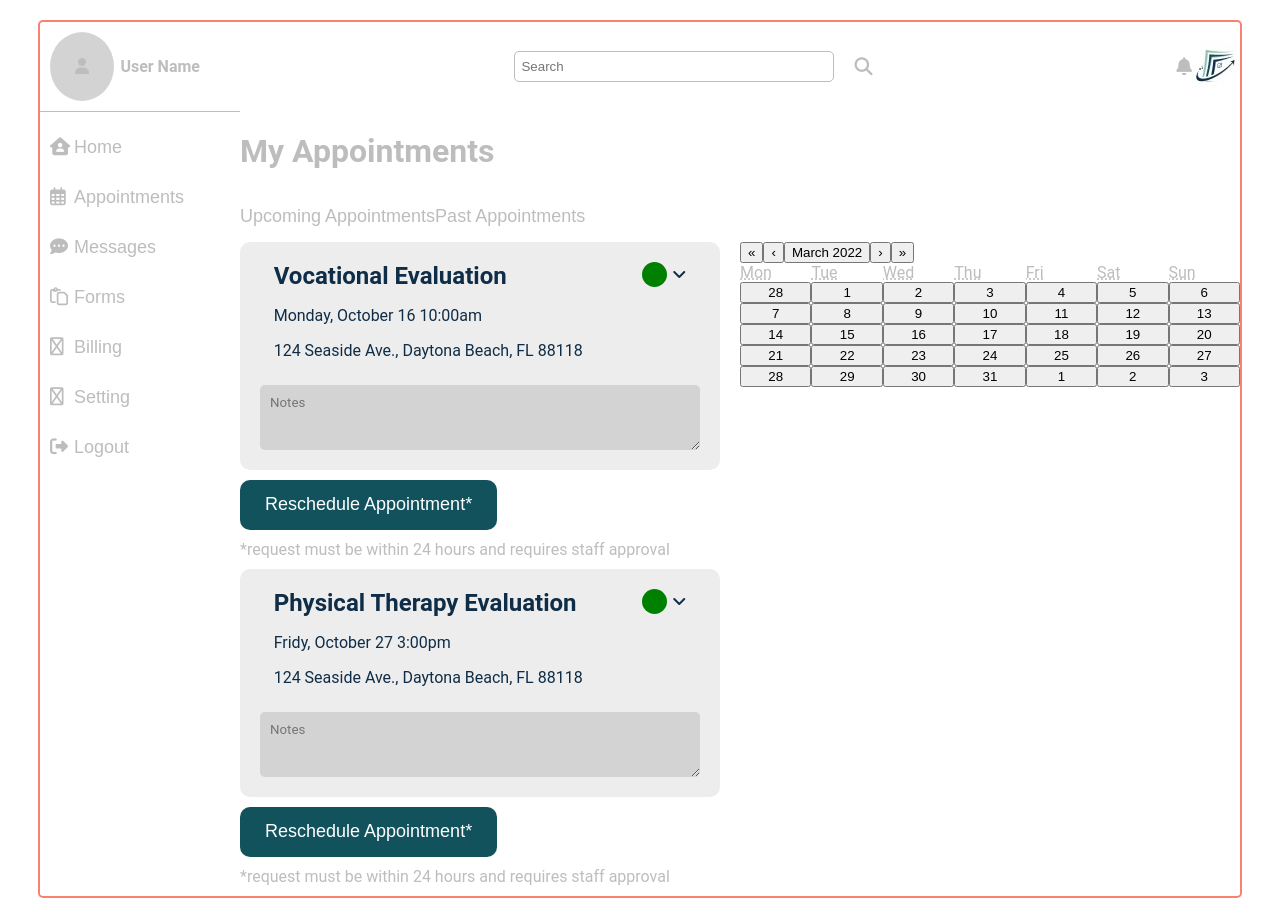
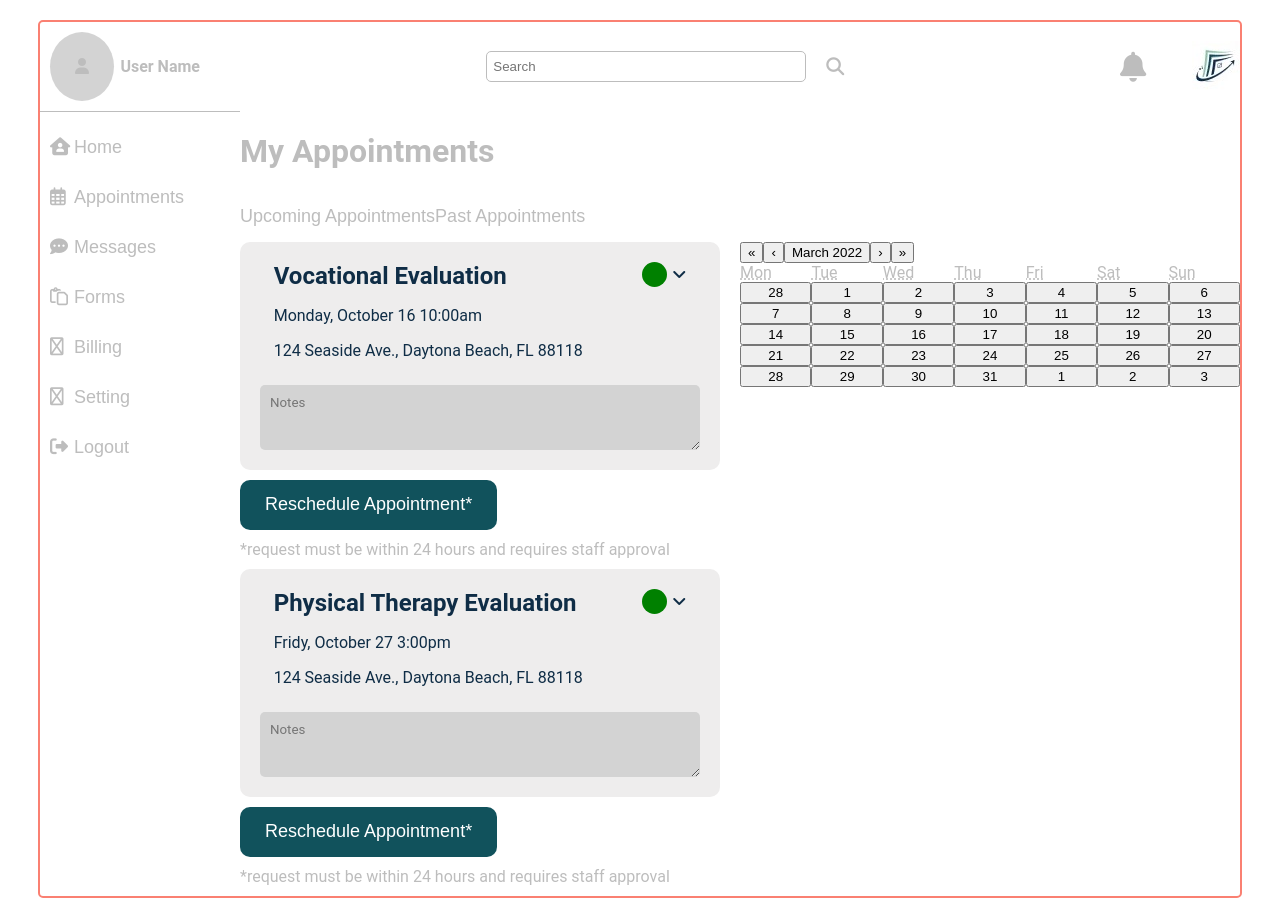
Before and after one commit to kleinlikecalvin/my-appts, a React (Create React App) app: page / in a window 1280 px wide. Built offline with nearby package versions, Linux system fonts and the light colour scheme.

Commit message:
add className to Head

```diff
--- a/src/components/Head.css
+++ b/src/components/Head.css
@@ -5,34 +5,43 @@ header {
   justify-content: space-between;
   align-items: center;
 }
-.user {
+.Head .user {
   display: flex;
   align-items: center;
   justify-content: space-between;
   min-width: 150px;
   padding: var(--padding);
 }
-.user-avatar {
+.Head .user-avatar {
   border-radius: 50%;
   padding: 25px;
   background-color: lightgray;
 }
-#username {
+.Head #username {
   font-weight: 600;
 }
-.search {
+.Head .search {
   display: flex;
   min-width: 400px;
   align-items: center;
   justify-content: space-evenly;
 }
-.search input {
+.Head .search input {
   width: 80%;
   padding: calc(var(--padding) / 1.5);
   border-radius: 5px;
   border: 1px solid var(--lightColor);
 }
-.notificationsCont {
+.Head .notificationsCont {
   display: flex;
   align-items: center;
+  justify-content: space-between;
+  width: 10%;
 }
+.Head #notifications {
+  font-size: 30px;
+  transition: 500ms;
+}
+.Head #notifications:hover {
+  color: #0f2d46;
+}
--- a/src/components/Head.js
+++ b/src/components/Head.js
@@ -6,7 +6,7 @@ import icon from "../images/weirdIcon.jpeg";
 
 export default function Head() {
   return (
-    <header>
+    <header className="Head">
       <div className="user">
         <div className="user-avatar">
           <i className="fa fa-solid fa-user"></i>
```
